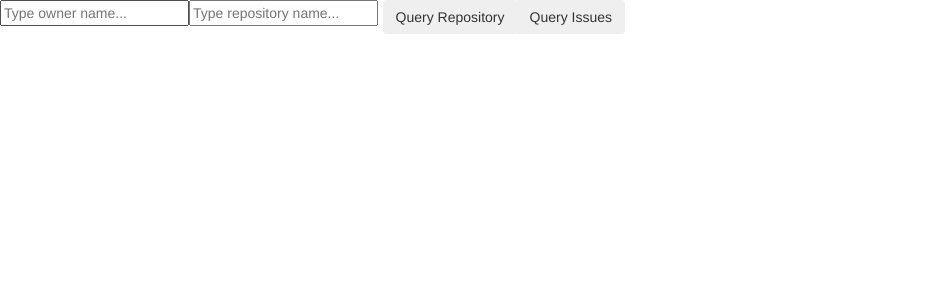
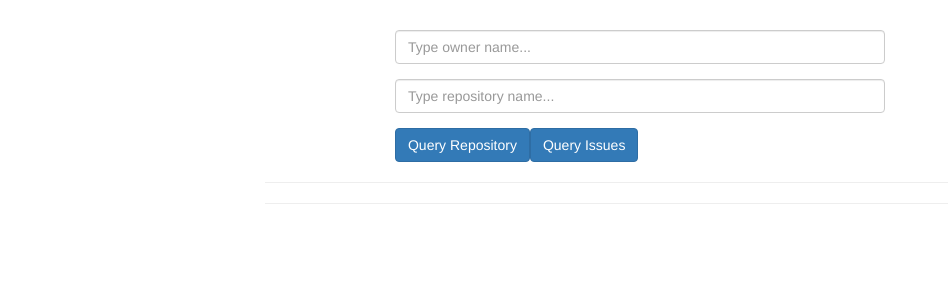
Before and after one commit to tdorkaa/github-repositories-app, an Angular app: page / in a window 1280 px wide. Shown: the top 300 px of the page, without its empty margins (0-948 px from the left). Built offline with nearby package versions, Linux system fonts and the light colour scheme.

Commit message:
style search-box component

```diff
--- a/src/app/app.component.css
+++ b/src/app/app.component.css
@@ -0,0 +1,3 @@
+.container {
+  margin-top: 30px;
+}
--- a/src/app/app.component.html
+++ b/src/app/app.component.html
@@ -1,3 +1,11 @@
-<app-search-box></app-search-box>
-<app-repository-info></app-repository-info>
-<app-issues-info></app-issues-info>
+<div class="container">
+  <div class="row">
+    <div class="col-xs-12 col-md-8 col-md-offset-2">
+      <app-search-box></app-search-box>
+      <hr>
+      <app-repository-info></app-repository-info>
+      <hr>
+      <app-issues-info></app-issues-info>
+    </div>
+  </div>
+</div>
--- a/src/app/components/search-box/search-box.component.html
+++ b/src/app/components/search-box/search-box.component.html
@@ -1,14 +1,12 @@
 <div class="row">
-  <div class="col-md-6">
-    <div class="input-group">
-      <input type="text" placeholder="Type owner name..." (input)="onOwnerNameUpdate($event)">
-      <input type="text" placeholder="Type repository name..." (input)="onRepoNameUpdate($event)">
-      <span class="input-group-btn">
-          <button class="btn btn-secondary" type="button" (click)="searchRepositoryByOwner()">Query Repository</button>
-        </span>
-      <span class="input-group-btn">
-          <button class="btn btn-secondary" type="button" (click)="searchIssuesByRepositoryName()">Query Issues</button>
-        </span>
+  <div class="col-xs-12 col-md-8 col-md-offset-2">
+    <div class="form-group">
+      <input class="form-control" type="text" placeholder="Type owner name..." (input)="onOwnerNameUpdate($event)">
     </div>
+    <div class="form-group">
+      <input class="form-control" type="text" placeholder="Type repository name..." (input)="onRepoNameUpdate($event)">
+    </div>
+    <button class="btn btn-primary" type="submit" (click)="searchRepositoryByOwner()">Query Repository</button>
+    <button class="btn btn-primary" type="submit" (click)="searchIssuesByRepositoryName()">Query Issues</button>
   </div>
 </div>
```
